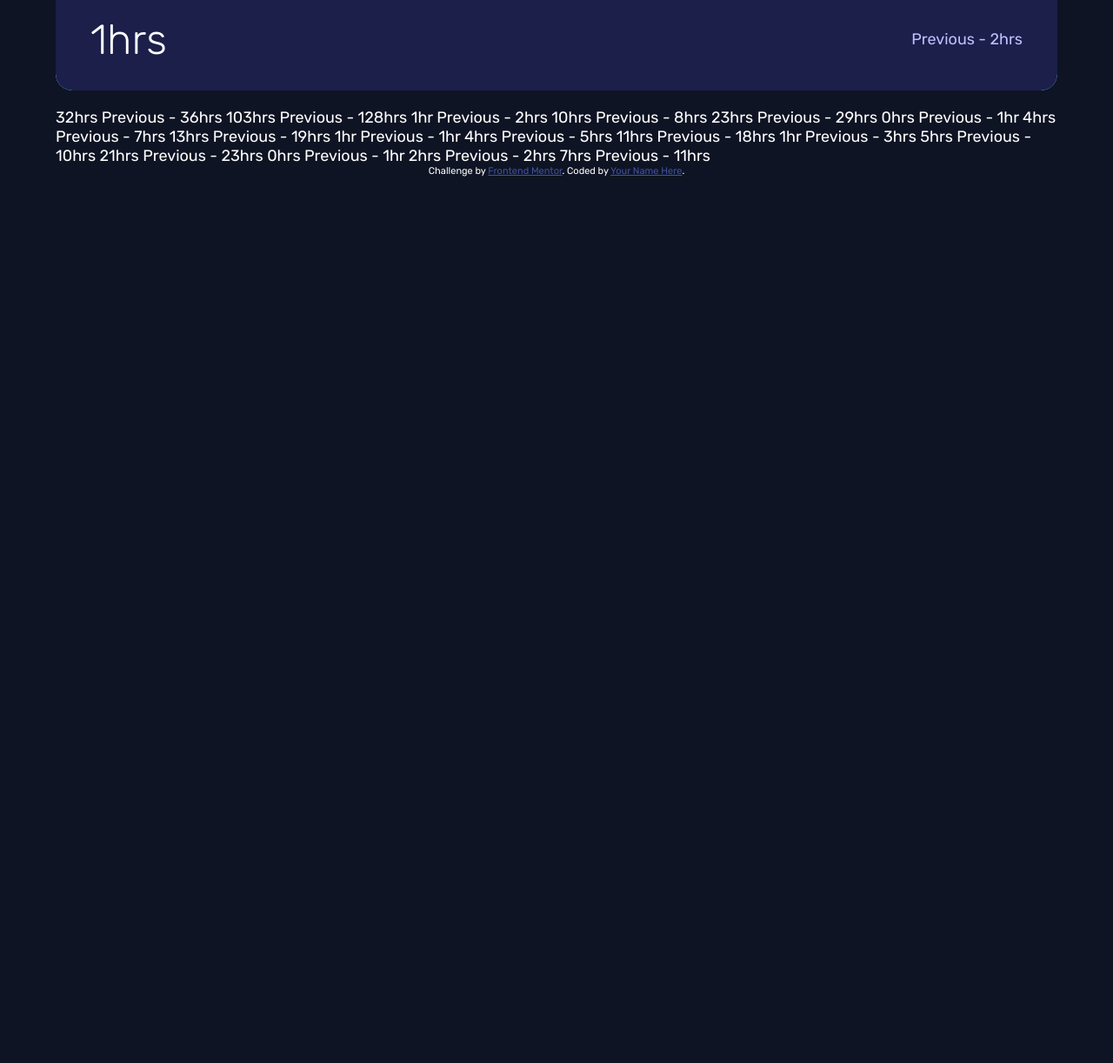
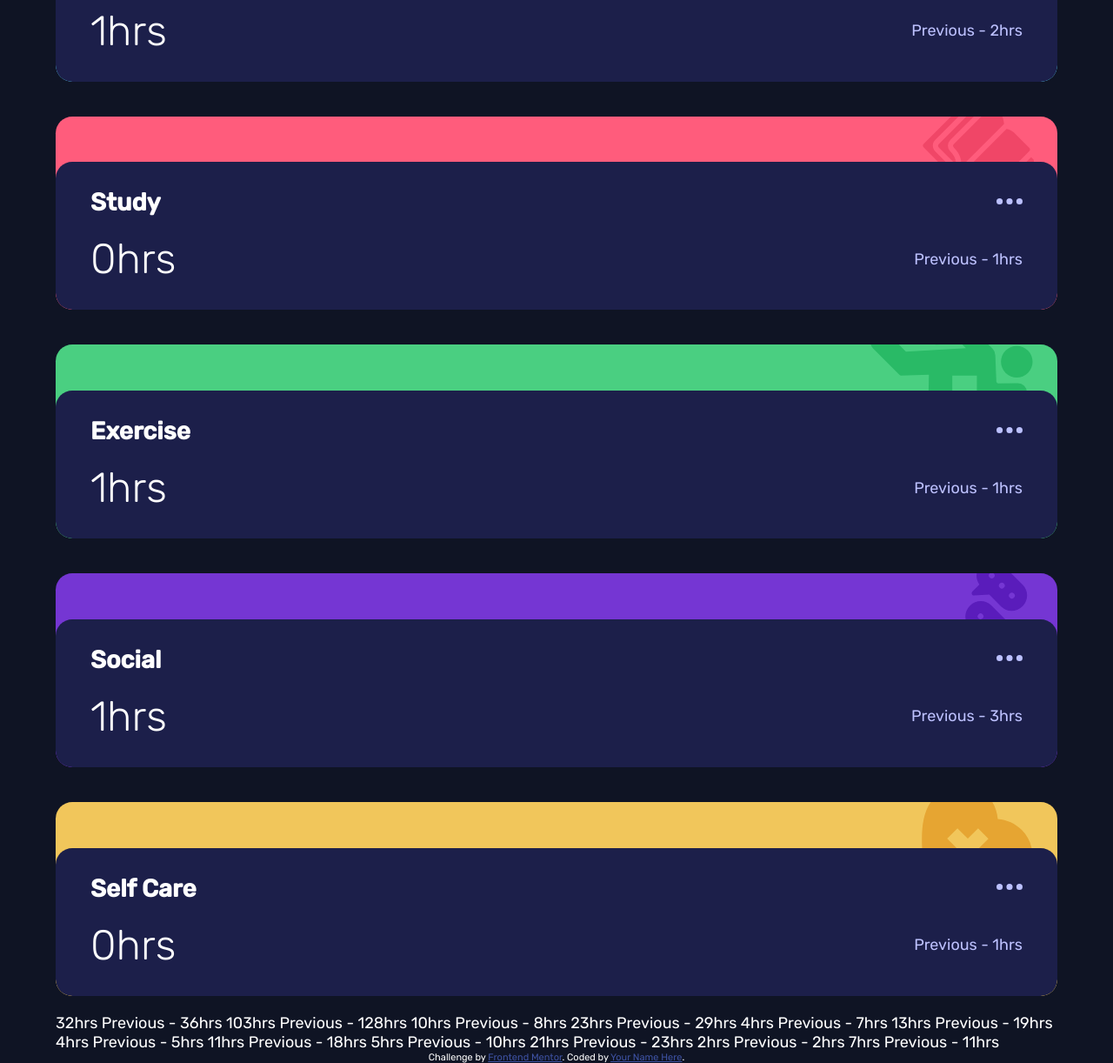
Before and after one commit to AyeTone/Time-Tracker, a plain HTML site: page index.html in a window 1280 px wide. Shown: the part 806-2028 px from the top of the page at 87% size. Before the commit the page ends 1009 px from the top, so only its background shows below. Drawn offline with Linux system fonts and the light colour scheme.

Commit message:
Moblie Design Finished

```diff
--- a/css/main.css
+++ b/css/main.css
@@ -35,7 +35,7 @@ h1 {
 }
 
 h3 {
-    font-size: 2rem;
+    font-size: 1.75rem;
 }
 
 h2 {
@@ -188,3 +188,26 @@ img {
 .play {
     background-color: var(--play);
 }
+
+
+/*      Study Card       */
+.study {
+    background-color: var(--study);
+}
+
+
+/*      Exercise Card        */
+.exercise {
+    background-color: var(--exercise);
+}
+
+
+/*      Social Card      */
+.social {
+    background-color: var(--social);
+}
+
+/*      Self-Care Card       */
+.self-care {
+    background-color: var(--self-care);
+}
--- a/index.html
+++ b/index.html
@@ -100,7 +100,7 @@
     <!--  Play Card  -->
     <section class="play card card-back">
       <div class="card-img">
-        <img class="icon" src="images/icon-play.svg" alt="work icon">
+        <img class="icon" src="images/icon-play.svg" alt="play icon">
       </div>
       <div class="card-bottom">
 
@@ -131,6 +131,142 @@
       </div>
     </section>
 
+    <!--    Study Card     -->
+    <section class="study card card-back">
+      <div class="card-img">
+        <img class="icon" src="images/icon-study.svg" alt="study icon">
+      </div>
+      <div class="card-bottom">
+
+        <!-- Info -->
+        <header class="title">
+          <div class="header">
+            <h3>
+              Study
+            </h3>
+          </div>
+            <div class="dots">
+            </div>
+        </header>
+
+        <!-- Stats -->
+      <section class="stats">
+        <div class="hours">
+          <p class="current-time">
+            0hrs
+          </p>
+        </div>
+        <div class="previous">
+          <p class="prev-time">
+            Previous - 1hrs
+          </p>
+        </div>
+      </section>
+      </div>
+    </section>
+
+    <!--    Exercise Card    -->
+    <section class="exercise card card-back">
+      <div class="card-img">
+        <img class="icon" src="images/icon-exercise.svg" alt="exercise icon">
+      </div>
+      <div class="card-bottom">
+
+        <!-- Info -->
+        <header class="title">
+          <div class="header">
+            <h3>
+              Exercise
+            </h3>
+          </div>
+            <div class="dots">
+            </div>
+        </header>
+
+        <!-- Stats -->
+      <section class="stats">
+        <div class="hours">
+          <p class="current-time">
+            1hrs
+          </p>
+        </div>
+        <div class="previous">
+          <p class="prev-time">
+            Previous - 1hrs
+          </p>
+        </div>
+      </section>
+      </div>
+    </section>
+
+    <!--    Social Card    -->
+    <section class="social card card-back">
+      <div class="card-img">
+        <img class="icon" src="images/icon-social.svg" alt="social icon">
+      </div>
+      <div class="card-bottom">
+
+        <!-- Info -->
+        <header class="title">
+          <div class="header">
+            <h3>
+              Social
+            </h3>
+          </div>
+            <div class="dots">
+            </div>
+        </header>
+
+        <!-- Stats -->
+      <section class="stats">
+        <div class="hours">
+          <p class="current-time">
+            1hrs
+          </p>
+        </div>
+        <div class="previous">
+          <p class="prev-time">
+            Previous - 3hrs
+          </p>
+        </div>
+      </section>
+      </div>
+    </section>
+
+    <!--    Self Care    -->
+    <section class="self-care card card-back">
+      <div class="card-img">
+        <img class="icon" src="images/icon-self-care.svg" alt="self care icon">
+      </div>
+      <div class="card-bottom">
+
+        <!-- Info -->
+        <header class="title">
+          <div class="header">
+            <h3>
+              Self Care
+            </h3>
+          </div>
+            <div class="dots">
+            </div>
+        </header>
+
+        <!-- Stats -->
+      <section class="stats">
+        <div class="hours">
+          <p class="current-time">
+            0hrs
+          </p>
+        </div>
+        <div class="previous">
+          <p class="prev-time">
+            Previous - 1hrs
+          </p>
+        </div>
+      </section>
+      </div>
+    </section>
+
     <!-- Work -->
     32hrs <!-- weekly -->
     Previous - 36hrs <!-- weekly -->
@@ -138,40 +274,30 @@
     Previous - 128hrs <!-- monthly -->
 
     <!-- Play -->
-    1hr <!-- daily -->
-    Previous - 2hrs <!-- daily -->
     10hrs <!-- weekly -->
     Previous - 8hrs <!-- weekly -->
     23hrs <!-- monthly -->
     Previous - 29hrs <!-- monthly -->
 
     <!-- Study -->
-    0hrs <!-- daily -->
-    Previous - 1hr <!-- daily -->
     4hrs <!-- weekly -->
     Previous - 7hrs <!-- weekly -->
     13hrs <!-- monthly -->
     Previous - 19hrs <!-- monthly -->
 
     <!-- Exercise -->
-    1hr <!-- daily -->
-    Previous - 1hr <!-- daily -->
     4hrs <!-- weekly -->
     Previous - 5hrs <!-- weekly -->
     11hrs <!-- monthly -->
     Previous - 18hrs <!-- monthly -->
 
     <!-- Social -->
-    1hr <!-- daily -->
-    Previous - 3hrs <!-- daily -->
     5hrs <!-- weekly -->
     Previous - 10hrs <!-- weekly -->
     21hrs <!-- monthly -->
     Previous - 23hrs <!-- monthly -->
 
     <!-- Self Care -->
-    0hrs <!-- daily -->
-    Previous - 1hr <!-- daily -->
     2hrs <!-- weekly -->
     Previous - 2hrs <!-- weekly -->
     7hrs <!-- monthly -->
```
